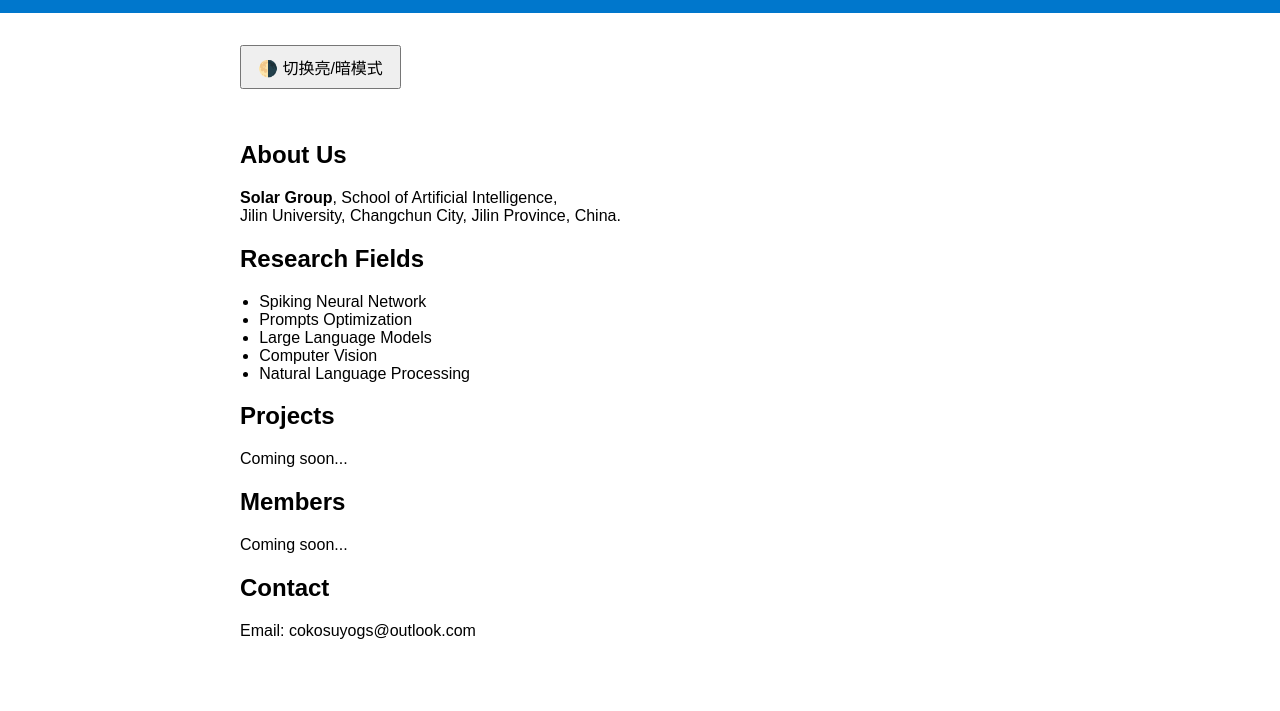
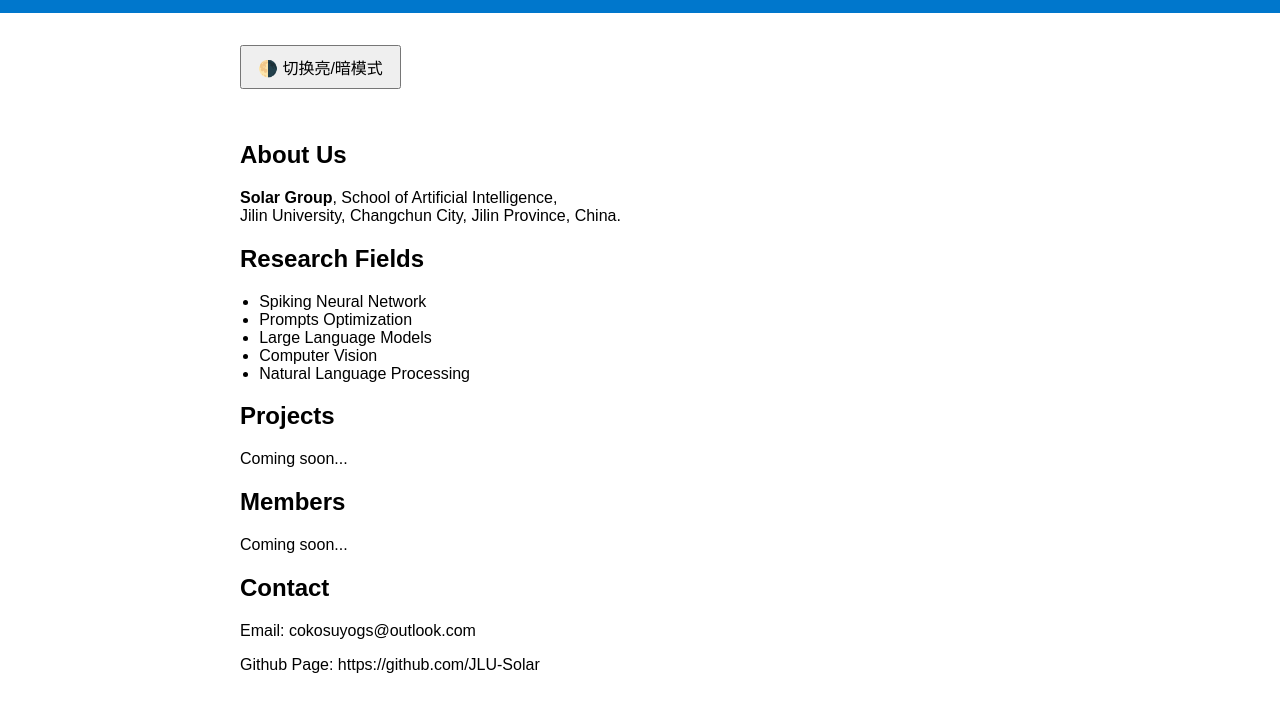
Before and after one commit to JLU-Solar/.github, a plain HTML site: page index.html in a window 1280 px wide. Shown: the part 99-810 px from the top of the page. Drawn offline with Linux system fonts and the light colour scheme.

Commit message:
Update index.html

```diff
--- a/index.html
+++ b/index.html
@@ -120,6 +120,7 @@
     <section id="contact">
       <h2>Contact</h2>
       <p>Email: cokosuyogs@outlook.com</p>
+      <p>Github Page: https://github.com/JLU-Solar</p>
     </section>
   </main>
 
```
